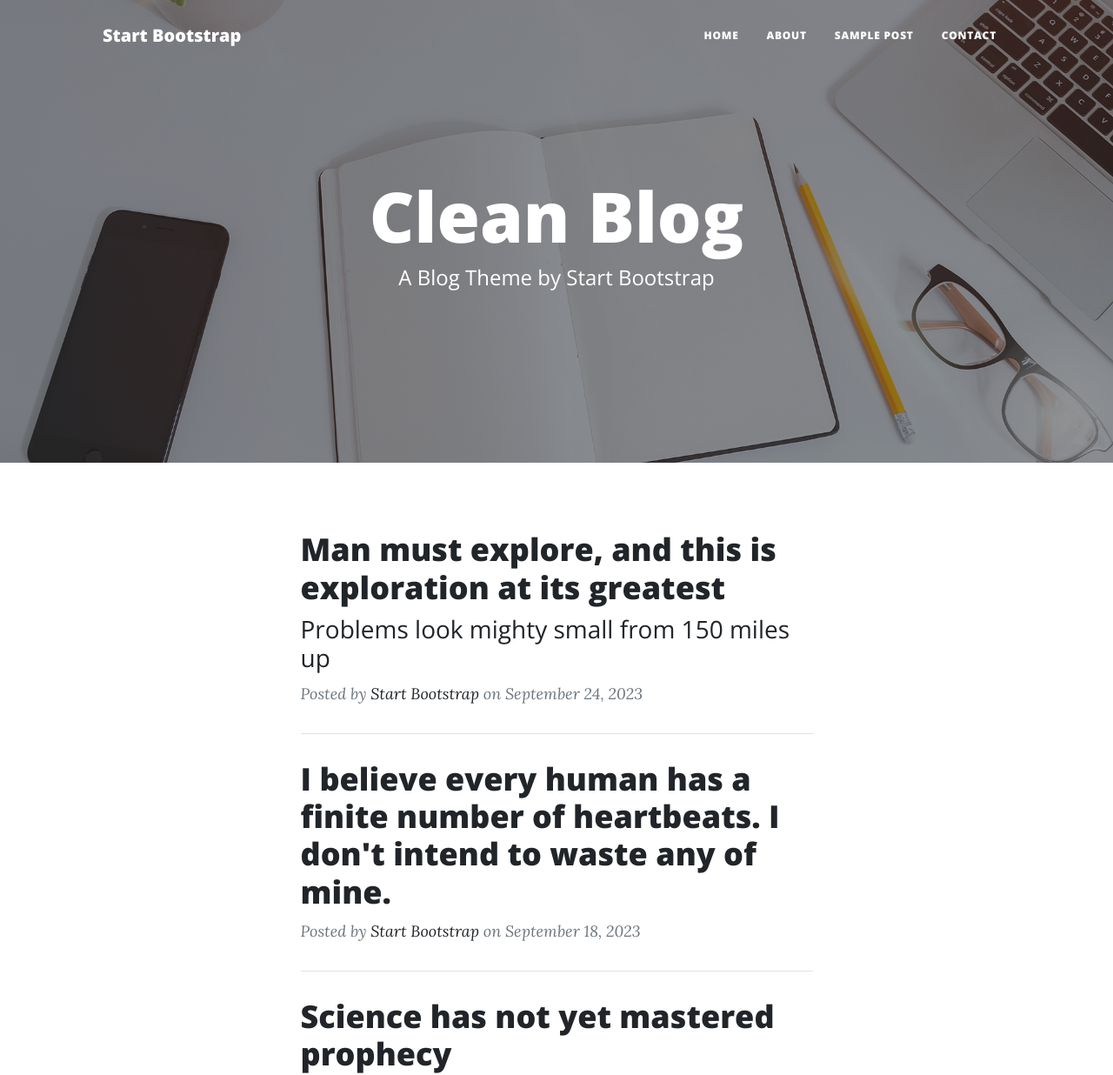
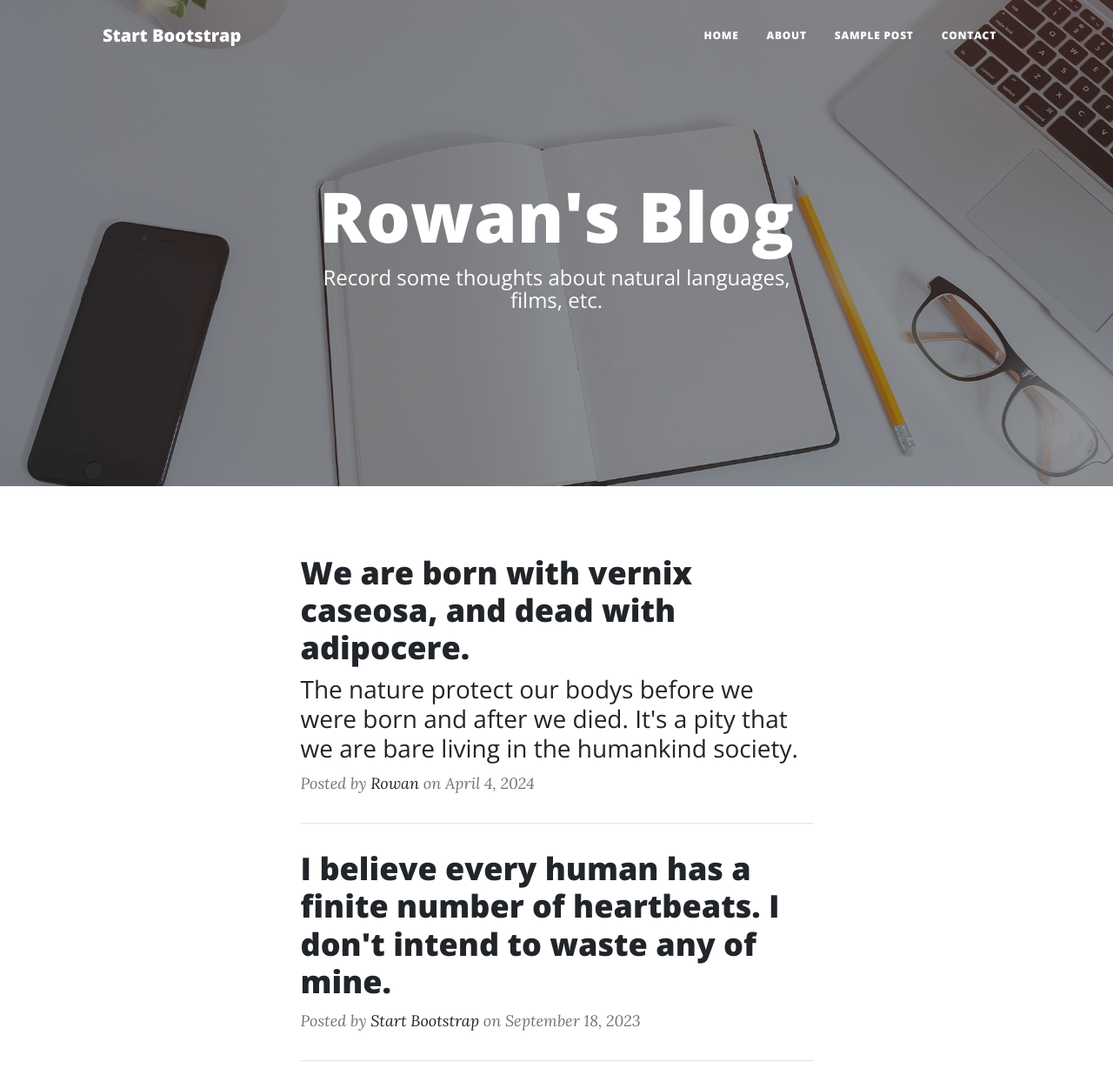
Before and after one commit to Rowan9487/blog, a plain HTML site: page index.html in a window 1280 px wide. Shown: the top 1236 px of the page at 87% size. Drawn offline with nearby package versions, Linux system fonts and the light colour scheme.

Commit message:
Update index.html

```diff
--- a/index.html
+++ b/index.html
@@ -5,7 +5,7 @@
         <meta name="viewport" content="width=device-width, initial-scale=1, shrink-to-fit=no" />
         <meta name="description" content="" />
         <meta name="author" content="" />
-        <title>Clean Blog - Start Bootstrap Theme</title>
+        <title>Rowan's Blog - Looking forward to like-minded people:)</title>
         <link rel="icon" type="image/x-icon" href="assets/favicon.ico" />
         <!-- Font Awesome icons (free version)-->
         <script src="https://use.fontawesome.com/releases/v6.3.0/js/all.js" crossorigin="anonymous"></script>
@@ -40,8 +40,8 @@
                 <div class="row gx-4 gx-lg-5 justify-content-center">
                     <div class="col-md-10 col-lg-8 col-xl-7">
                         <div class="site-heading">
-                            <h1>Clean Blog</h1>
-                            <span class="subheading">A Blog Theme by Start Bootstrap</span>
+                            <h1>Rowan's Blog</h1>
+                            <span class="subheading">Record some thoughts about natural languages, films, etc.</span>
                         </div>
                     </div>
                 </div>
@@ -53,14 +53,14 @@
                 <div class="col-md-10 col-lg-8 col-xl-7">
                     <!-- Post preview-->
                     <div class="post-preview">
-                        <a href="post.html">
-                            <h2 class="post-title">Man must explore, and this is exploration at its greatest</h2>
-                            <h3 class="post-subtitle">Problems look mighty small from 150 miles up</h3>
+                        <a href="posts/240424.html">
+                            <h2 class="post-title">We are born with vernix caseosa, and dead with adipocere.</h2>
+                            <h3 class="post-subtitle">The nature protect our bodys before we were born and after we died. It's a pity that we are bare living in the humankind society.</h3>
                         </a>
                         <p class="post-meta">
                             Posted by
-                            <a href="#!">Start Bootstrap</a>
-                            on September 24, 2023
+                            <a href="contact.html">Rowan</a>
+                            on April 4, 2024
                         </p>
                     </div>
                     <!-- Divider-->
```
